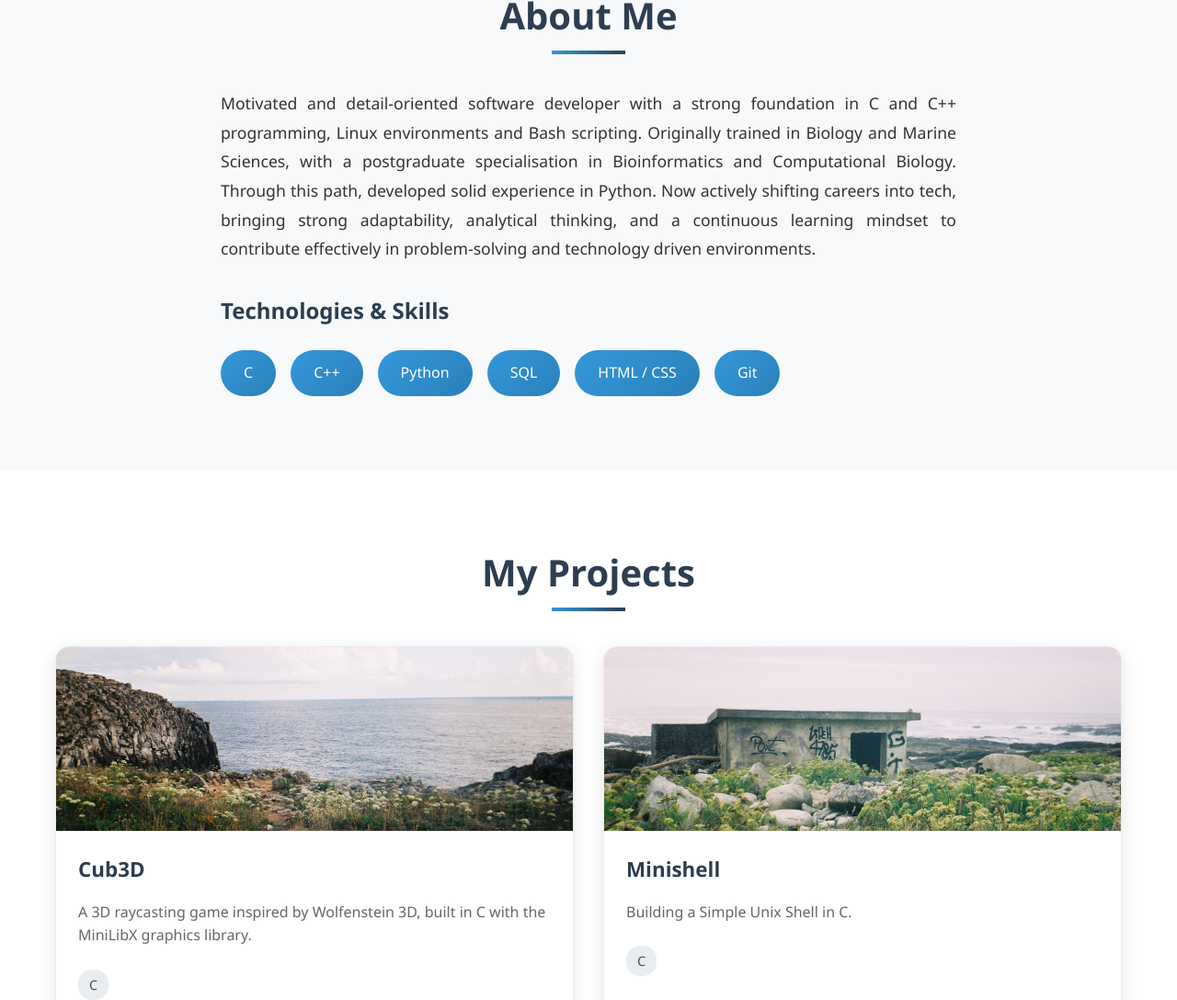
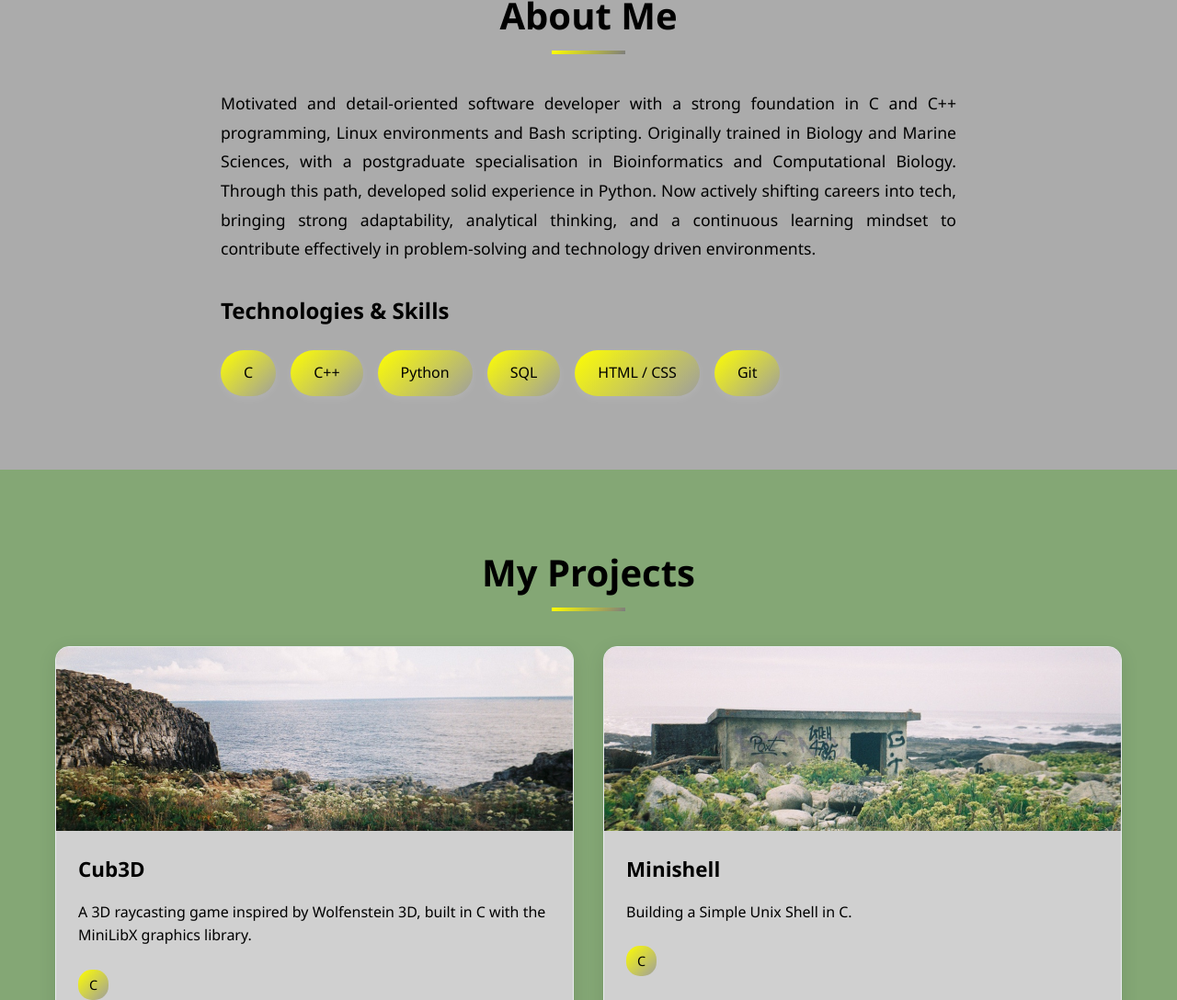
Before and after one commit to ricvrdv/ricvrdv.github.io, a plain HTML site: page index.html in a window 1280 px wide. Shown: the part 895-1983 px from the top of the page at 92% size. Drawn offline with Linux system fonts and the light colour scheme.

Commit message:
style(styles.css): update elements style

```diff
--- a/styles.css
+++ b/styles.css
@@ -11,7 +11,7 @@ html {
 body {
     font-family: 'Segoe UI', Tahoma, Geneva, Verdana, sans-serif;
     line-height: 1.6;
-    color: #333;
+    color: #000000;
     background-color: #fff;
 }
 
@@ -134,14 +134,18 @@ nav a:focus {
 }
 
 .section:nth-child(even) {
-    background-color: #f8f9fa;
+    background-color: #ababab;
+}
+
+.section:nth-child(odd) {
+    background-color: #84a775;
 }
 
 .section h2 {
     text-align: center;
     font-size: 2.5rem;
     margin-bottom: 3rem;
-    color: #2c3e50;
+    color: #000000;
     position: relative;
 }
 
@@ -153,7 +157,7 @@ nav a:focus {
     transform: translateX(-50%);
     width: 80px;
     height: 4px;
-    background: linear-gradient(135deg, #3498db, #2c3e50);
+    background: linear-gradient(135deg, yellow, #7d7d7d);
 }
 
 .about-content {
@@ -169,7 +173,7 @@ nav a:focus {
 }
 
 .skills h3 {
-    color: #2c3e50;
+    color: black;
     margin-bottom: 1.5rem;
     font-size: 1.5rem;
 }
@@ -182,8 +186,8 @@ nav a:focus {
 }
 
 .skills-list li {
-    background: linear-gradient(135deg, #3498db, #2980b9);
-    color: white;
+    background: linear-gradient(135deg, yellow, #9e9e9e);
+    color: black;
     padding: 12px 25px;
     border-radius: 25px;
     font-weight: 500;
@@ -203,7 +207,7 @@ nav a:focus {
 }
 
 .project-card {
-    background: white;
+    background: #d0d0d0;
     border-radius: 15px;
     overflow: hidden;
     box-shadow: 0 5px 20px rgba(0, 0, 0, 0.1);
@@ -237,13 +241,13 @@ nav a:focus {
 }
 
 .project-content h3 {
-    color: #2c3e50;
+    color: black;
     margin-bottom: 1rem;
     font-size: 1.4rem;
 }
 
 .project-content p {
-    color: #666;
+    color: black;
     margin-bottom: 1.5rem;
     line-height: 1.6;
 }
@@ -253,8 +257,8 @@ nav a:focus {
 }
 
 .tech-tag {
-    background-color: #e9ecef;
-    color: #495057;
+    background: linear-gradient(135deg, yellow, #9e9e9e);
+    color: black;
     padding: 5px 12px;
     border-radius: 15px;
     font-size: 0.9rem;
@@ -295,7 +299,7 @@ nav a:focus {
 .contact-info p {
     font-size: 1.1rem;
     margin-bottom: 2rem;
-    color: #666;
+    color: black;
 }
 
 .contact-links {
@@ -308,7 +312,7 @@ nav a:focus {
     display: flex;
     align-items: center;
     gap: 1rem;
-    color: #2c3e50;
+    color: black;
     text-decoration: none;
     font-size: 1.1rem;
     padding: 1rem;
@@ -342,7 +346,7 @@ nav a:focus {
 .form-group label {
     display: block;
     margin-bottom: 0.5rem;
-    color: #2c3e50;
+    color: black;
     font-weight: 500;
 }
 
@@ -363,8 +367,8 @@ nav a:focus {
 }
 
 .submit-btn {
-    background: linear-gradient(135deg, #3498db, #2980b9);
-    color: white;
+    background: linear-gradient(135deg, yellow, #9e9e9e);
+    color: black;
     border: none;
     padding: 15px 30px;
     border-radius: 8px;
@@ -382,8 +386,8 @@ nav a:focus {
 
 /* Footer */
 footer {
-    background-color: #2c3e50;
-    color: white;
+    background-color: #84a775;
+    color: black;
     padding: 2rem 0;
     text-align: center;
 }
```
